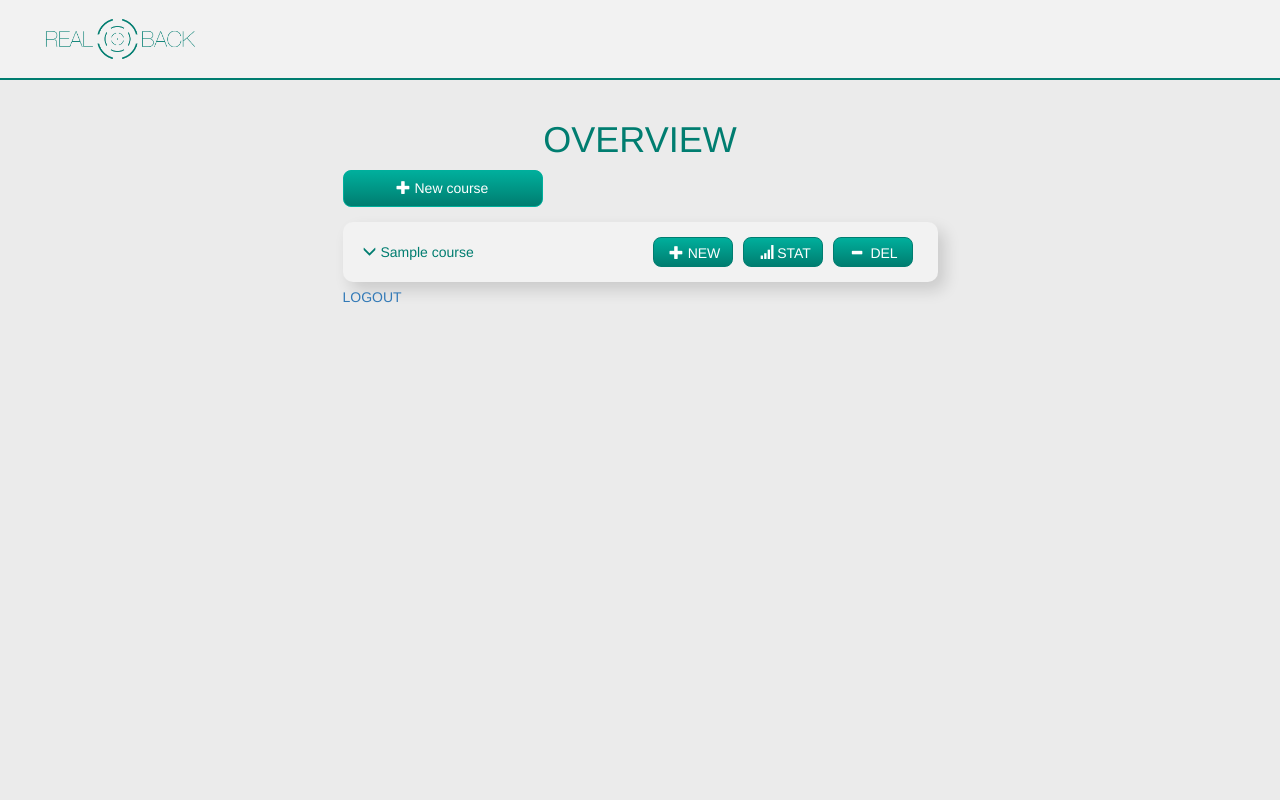
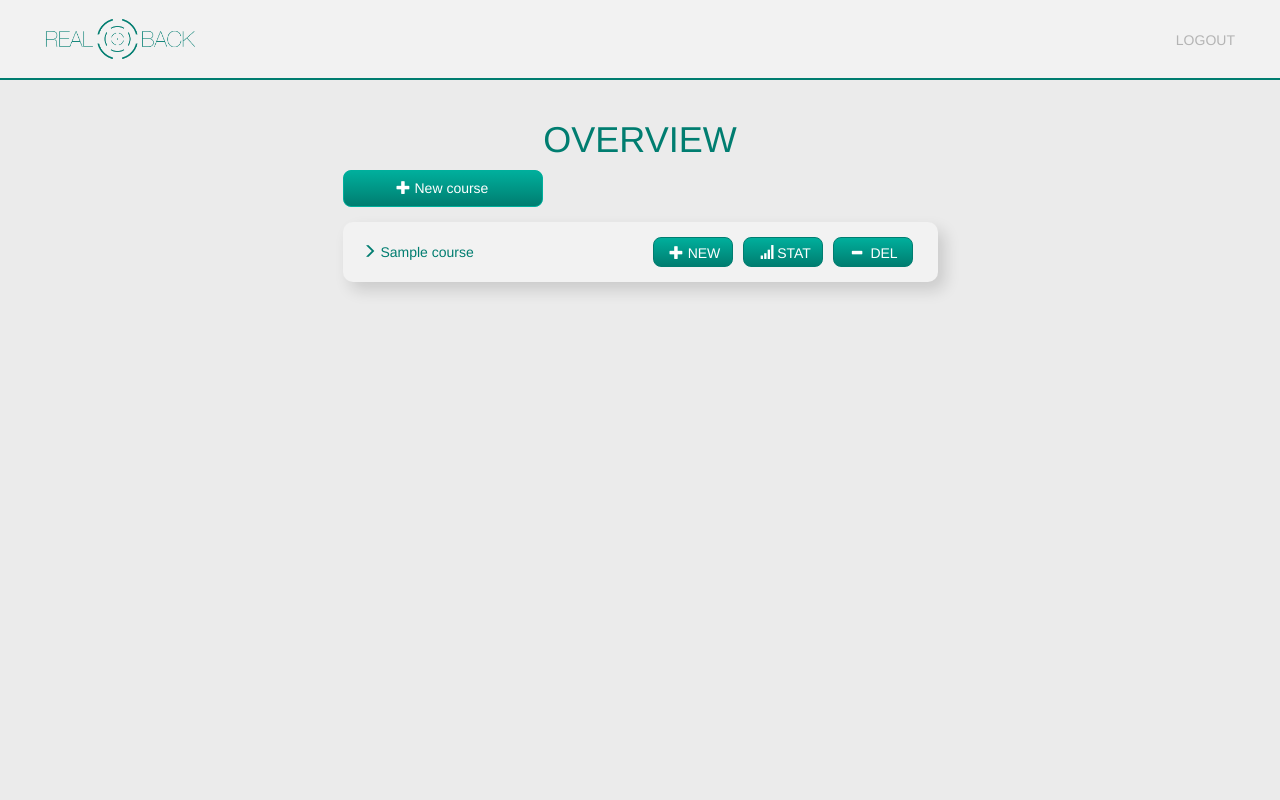
Before and after one commit to martinlunde/RealBack, a Django app: page /lecturer/ in a window 1280 px wide. Run offline with Django 3.2, Linux system fonts and the light colour scheme; a user stored in the database is signed in; tables that the repository leaves empty hold one stand-in row (values such as "Sample post"); some libraries are stand-ins or nearby versions.

Commit message:
Added lecture list. Not optimal. Moved logout button to top right of the page.

```diff
--- a/lecturer/static/lecturer.css
+++ b/lecturer/static/lecturer.css
@@ -112,12 +112,12 @@ fieldset[disabled] .btn-custom.active {
 }
 
 .bars {
-    top:100px;
+    position: relative;
     border-radius: 10px;
     background-color: #f2f2f2;
     box-shadow: 7px 8px 16px rgba(00,00,00,0.14);
     padding: 20px;
-    height: 60px;
+    height: auto;
     margin-bottom: 5px;
     margin-top: 5px;
 }
@@ -190,3 +190,11 @@ fieldset[disabled] .btn-custom.active {
     50%     {color: white;}
     100%    {color: red;}
 }
+
+.list-group-custom {
+    padding: 0px;
+    margin-top: 0px;
+    box-shadow: 7px 8px 16px rgba(00,00,00,0.14);
+    z-index: 10;
+    height: auto;
+}
--- a/lecturer/static/scripts/lecturer.js
+++ b/lecturer/static/scripts/lecturer.js
@@ -116,13 +116,13 @@ function toggleLectureList(click_context, force_show) {
 
     if (force_show || ! lecture_list.is(':visible')) {
         lecture_list.show();
-        glyph_span.removeClass('glyphicon-menu-down').addClass('glyphicon-menu-up');
+        glyph_span.removeClass('glyphicon-menu-right').addClass('glyphicon-menu-down');
         var course_id = course_div.data('course_id');
         populateLectureList(course_id, lecture_list);
 
     } else {
         lecture_list.hide();
-        glyph_span.removeClass('glyphicon-menu-up').addClass('glyphicon-menu-down');
+        glyph_span.removeClass('glyphicon-menu-down').addClass('glyphicon-menu-right');
     }
 }
 
--- a/templates/lecturer/front_page.html
+++ b/templates/lecturer/front_page.html
@@ -16,10 +16,10 @@
             </a>
         </div>
         <div class="footerMenu">
-            <div class="col-xs-1 col-sm-2 col-md-4"></div>
-            <div class="col-xs-1 col-sm-3 col-md-3"></div>
-            <div class="col-xs-1 col-sm-2 col-md-2">
-                 <p class="item lecture_title"></p>
+            <div class="col-xs-3 col-sm-4 col-md-4"></div>
+            <div class="col-xs-5 col-sm-5 col-md-5"></div>
+            <div class="col-xs-1 col-sm-1 col-md-1">
+                 <a href="/logout/" class="logout item lecture_title">LOGOUT</a>
             </div>
         </div>
     </header>
@@ -55,7 +55,7 @@
 
             <div id="prototype_course_div" class="bars" style="display: none;">
                 <span onclick="toggleLectureList(this)">
-                    <span class="glyphicon glyphicon-menu-down"></span>
+                    <span class="glyphicon glyphicon-menu-right"></span>
                 </span>
 
                 <button type="button" class="btn btn-lecturer-stats" onclick="deleteCourse.call(this)">
@@ -78,10 +78,11 @@
                     </div>
                 </button>
 
-                <ul style="display: none;"></ul>
+                <ul class="list-group-custom bars" style="display: none;"></ul>
             </div>
+
             <ul id="prototype_lecture_list" style="display: none;">
-                <li>
+                <li class="list-group-item-custom">
                     <span onclick="showLecturePage.call(this)"></span>
                     <button type="button" onclick="deleteLecture.call(this)">
                         <span class="glyphicon glyphicon-minus"></span>
@@ -92,8 +93,6 @@
 
             <div id="course_list" class="">
             </div>
-
-            <a href="/logout/">LOGOUT</a>
         </div>
         <div class="col-md-3"></div>
     </div>
```
